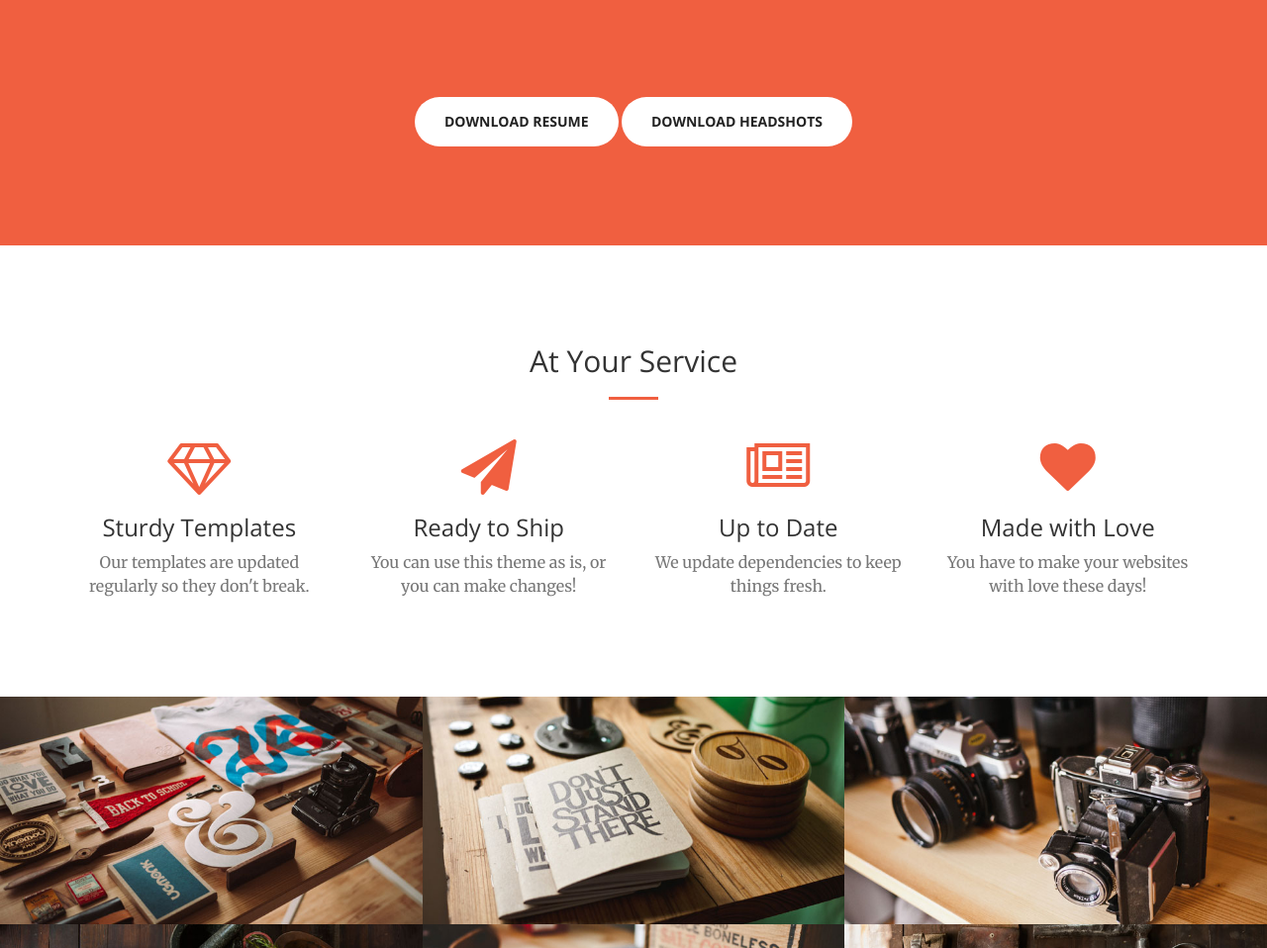
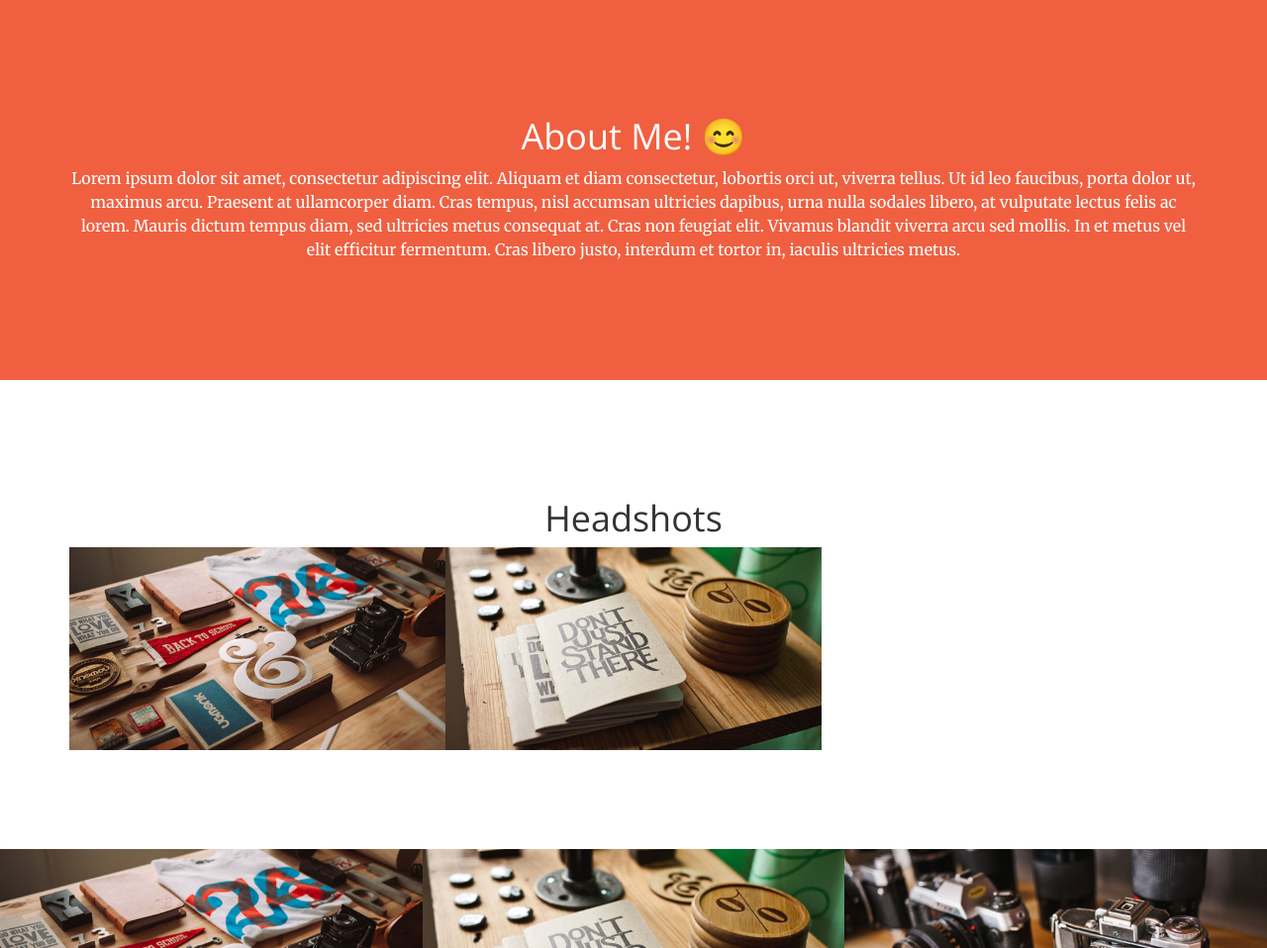
Before and after one commit to nalicea/nalicea.github.io, a website: page index.html in a window 1280 px wide. Shown: the part 802-1760 px from the top of the page at 99% size. Drawn offline with nearby package versions, Linux system fonts and the light colour scheme.

Commit message:
updated categiries adn added headshot section

```diff
--- a/index.html
+++ b/index.html
@@ -78,18 +78,64 @@
         </div>
     </header>
 
+
+
     <section class="bg-primary" id="info">
         <div class="container">
             <div class="row">
-                <div class="col-lg-8 col-lg-offset-2 text-center">
-                    <a href="#services" class="page-scroll btn btn-default btn-xl sr-button">Download Resume</a>
-                    <a href="docs/naddya_headshots.pdf" class="page-scroll btn btn-default btn-xl sr-button">Download Headshots</a>
+                <div class="col-lg-12 text-center">
+                  <h1>About Me! 😊</h1>
+                    <p>Lorem ipsum dolor sit amet, consectetur adipiscing elit. Aliquam et diam consectetur, lobortis orci ut, viverra tellus. Ut id leo faucibus, porta dolor ut, maximus arcu. Praesent at ullamcorper diam. Cras tempus, nisl accumsan ultricies dapibus, urna nulla sodales libero, at vulputate lectus felis ac lorem. Mauris dictum tempus diam, sed ultricies metus consequat at. Cras non feugiat elit. Vivamus blandit viverra arcu sed mollis. In et metus vel elit efficitur fermentum. Cras libero justo, interdum et tortor in, iaculis ultricies metus.</p>
                 </div>
             </div>
         </div>
     </section>
 
-    <section id="services">
+    <section class="" id="info">
+        <div class="container">
+            <div class="row">
+                <div class="col-lg-12 text-center">
+                    <h1>Headshots</h1>
+                </div>
+            </div>
+            <div class="container-fluid">
+                <div class="row no-gutter popup-gallery">
+                    <div class="col-lg-4 col-sm-6">
+                        <a href="img/portfolio/fullsize/1.jpg" class="portfolio-box">
+                            <img src="img/portfolio/thumbnails/1.jpg" class="img-responsive" alt="">
+                            <div class="portfolio-box-caption">
+                                <div class="portfolio-box-caption-content">
+                                    <div class="project-category text-faded">
+                                        Category
+                                    </div>
+                                    <div class="project-name">
+                                        Project Name
+                                    </div>
+                                </div>
+                            </div>
+                        </a>
+                    </div>
+                    <div class="col-lg-4 col-sm-6">
+                        <a href="img/portfolio/fullsize/2.jpg" class="portfolio-box">
+                            <img src="img/portfolio/thumbnails/2.jpg" class="img-responsive" alt="">
+                            <div class="portfolio-box-caption">
+                                <div class="portfolio-box-caption-content">
+                                    <div class="project-category text-faded">
+                                        Category
+                                    </div>
+                                    <div class="project-name">
+                                        Project Name
+                                    </div>
+                                </div>
+                            </div>
+                        </a>
+                    </div>
+                </div>
+            </div>
+        </div>
+    </section>
+
+    <!-- <section id="services">
         <div class="container">
             <div class="row">
                 <div class="col-lg-12 text-center">
@@ -130,7 +176,7 @@
                 </div>
             </div>
         </div>
-    </section>
+    </section> -->
 
     <section class="no-padding" id="portfolio">
         <div class="container-fluid">
```
Also changed, not shown: 2 other files.
